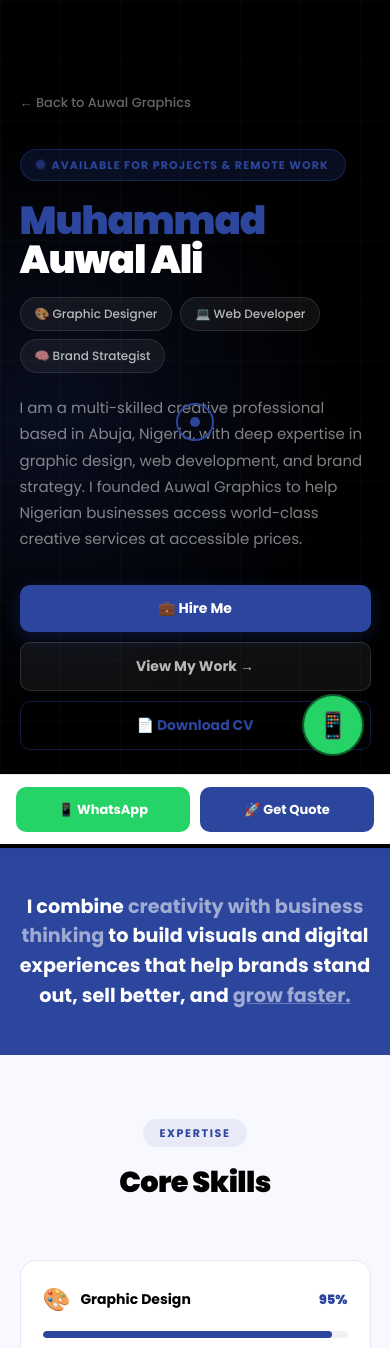
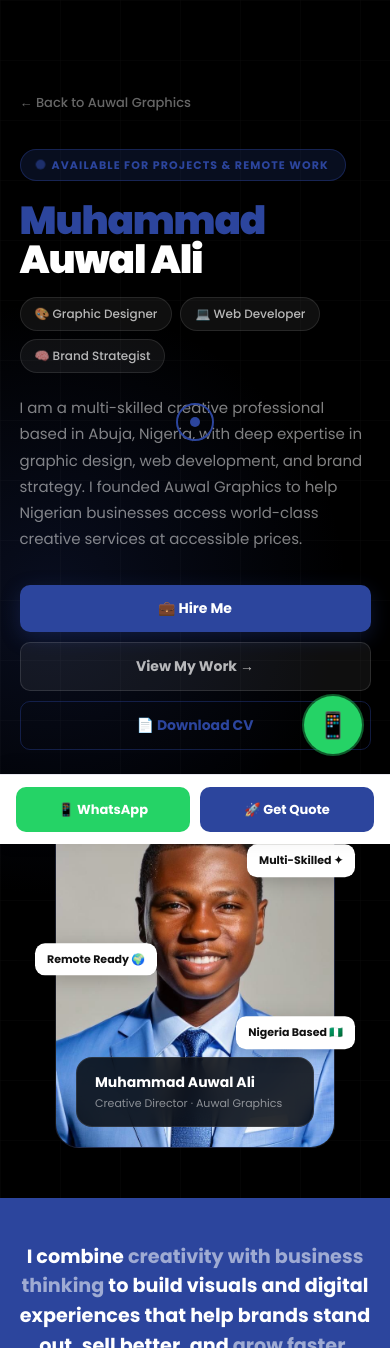
Before and after one commit to aliyum13/auwalgraphicsweb, a React (Vite) app: page /founder in a window 390 px wide. Shown: the top 1348 px of the page. Built offline with nearby package versions, Linux system fonts and the light colour scheme.

Commit message:
Update FounderPortfolio.css

```diff
--- a/src/pages/FounderPortfolio/FounderPortfolio.css
+++ b/src/pages/FounderPortfolio/FounderPortfolio.css
@@ -342,7 +342,7 @@
     gap:48px;
     padding:100px 0 60px;
   }
-  .ag-founder__portrait-wrap { display:none; } /* hide portrait on tablet/mobile */
+  .ag-founder__portrait-wrap { display:none; } /* hide portrait on tablet only */
   .ag-founder__skills-grid { grid-template-columns:repeat(2,1fr); }
   .ag-founder__portfolio-grid { grid-template-columns:repeat(2,1fr); }
   .ag-founder__tools-grid  { grid-template-columns:repeat(4,1fr); }
@@ -351,6 +351,13 @@
 
 /* ── Mobile (≤640px) ── */
 @media (max-width:640px) {
+  /* ✅ Re-show portrait on mobile — stacks below text in single-column layout */
+  .ag-founder__portrait-wrap {
+    display:block;
+    max-width:280px;
+    margin:0 auto;
+  }
+
   /* Hero */
   .ag-founder__hero { padding:0 5%; }
   .ag-founder__hero-inner { padding:90px 0 50px; }
```
